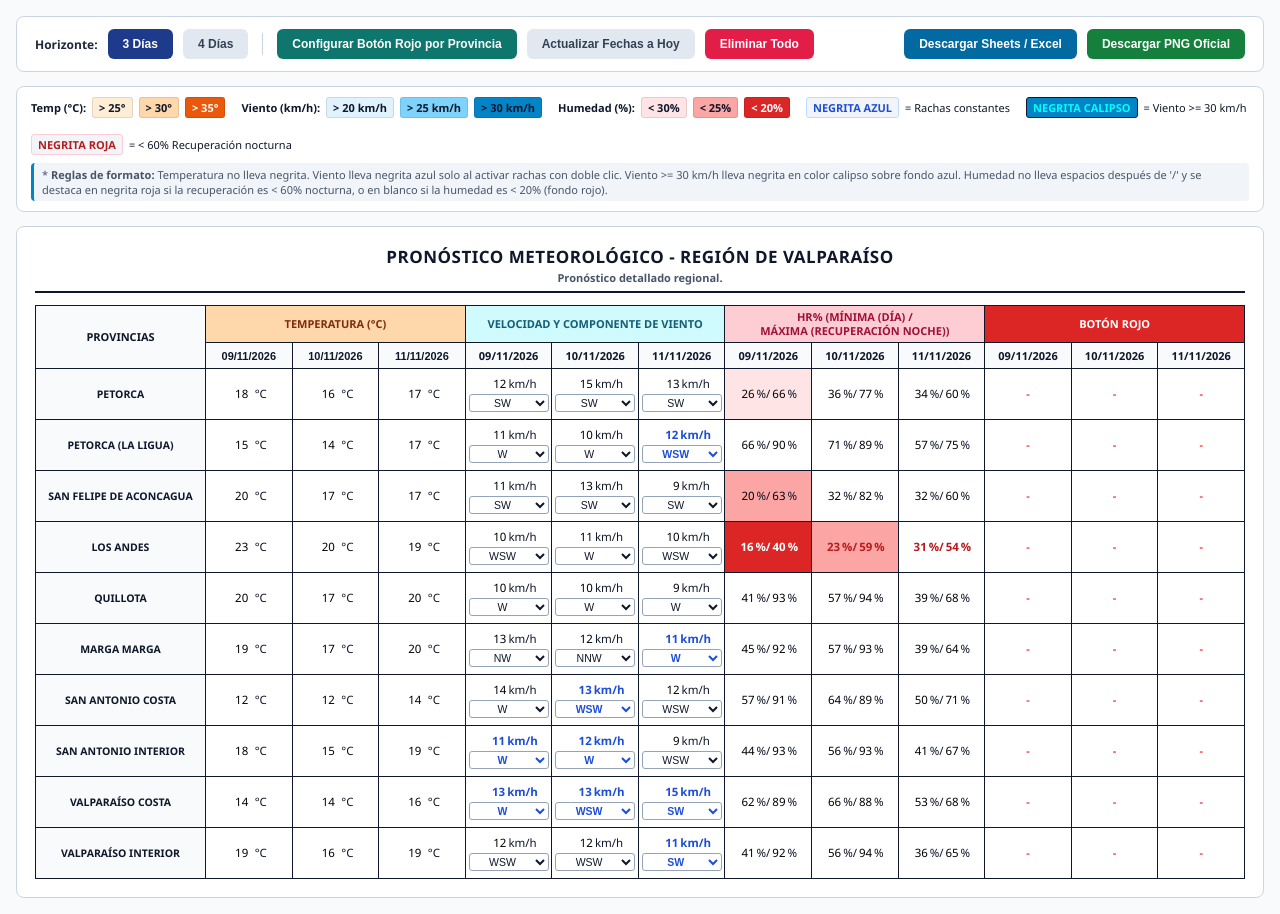
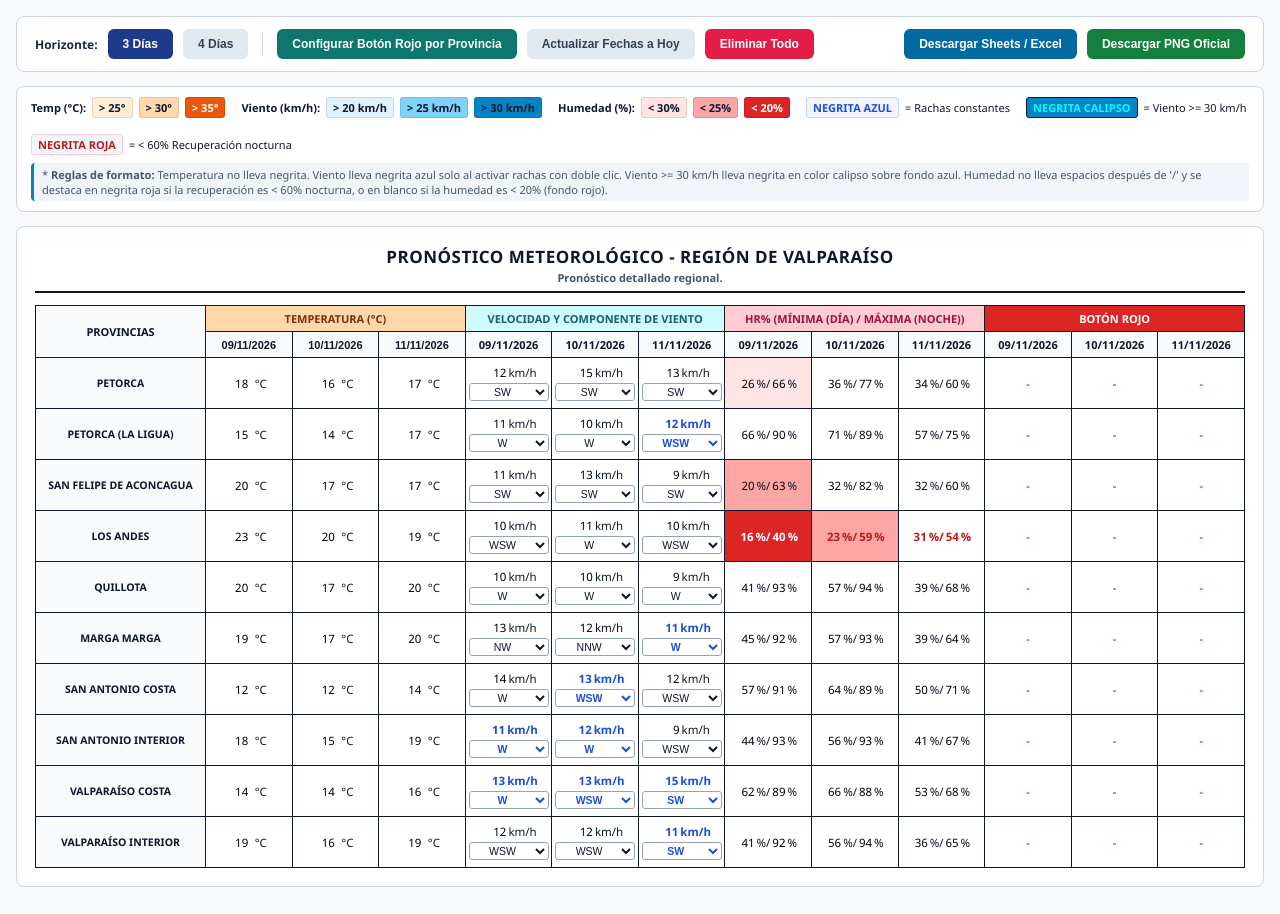
Before and after one commit to UAPIF-5/uapif-hub, a plain HTML site: page modulos/boletin_meteorologico.html in a window 1280 px wide. Drawn offline with nearby package versions, Linux system fonts and the light colour scheme.

Commit message:
boletin_meteorologico.html

```diff
--- a/modulos/boletin_meteorologico.html
+++ b/modulos/boletin_meteorologico.html
@@ -206,11 +206,10 @@
       background-color: #fecdd3;
       color: #9f1239;
       font-weight: 900;
-      white-space: normal;
-      line-height: 1.25;
+      white-space: nowrap;
       text-align: center;
       vertical-align: middle;
-      padding: 4px 6px !important;
+      padding: 5px 4px !important;
     }
     .th-main-rojo {
       background-color: #dc2626;
@@ -615,7 +614,7 @@
           <th rowspan="2" class="th-main-prov">PROVINCIAS</th>
           <th colspan="4" class="th-main-temp header-block-temp">TEMPERATURA (°C)</th>
           <th colspan="4" class="th-main-viento header-block-viento">VELOCIDAD Y COMPONENTE DE VIENTO</th>
-          <th colspan="4" class="th-main-hr header-block-hr"><div style="line-height:1.25; text-align:center;">HR% (MÍNIMA (DÍA) /<br>MÁXIMA (RECUPERACIÓN NOCHE))</div></th>
+          <th colspan="4" class="th-main-hr header-block-hr">HR% (MÍNIMA (DÍA) / MÁXIMA (NOCHE))</th>
           <th colspan="4" class="th-main-rojo header-block-rojo">BOTÓN ROJO</th>
         </tr>
         <tr id="fechas-row">
@@ -1135,7 +1134,7 @@ function buildExportTableElement() {
     <th rowspan="2" class="th-main-prov" style="background:#f8fafc; border:1px solid #0f172a; padding:5px 3px; font-weight:800; width:170px;">PROVINCIAS</th>
     <th colspan="${currentHorizonte}" class="th-main-temp" style="background:#fed7aa; color:#7c2d12; border:1px solid #0f172a; padding:5px 3px; font-weight:900; white-space:nowrap; text-align:center; vertical-align:middle;">TEMPERATURA (°C)</th>
     <th colspan="${currentHorizonte}" class="th-main-viento" style="background:#cffafe; color:#155e75; border:1px solid #0f172a; padding:5px 3px; font-weight:900; white-space:nowrap;">VELOCIDAD Y COMPONENTE DE VIENTO</th>
-    <th colspan="${currentHorizonte}" class="th-main-hr" style="background:#fecdd3; color:#9f1239; border:1px solid #0f172a; padding:4px 6px; font-weight:900; white-space:normal; line-height:1.25; text-align:center; vertical-align:middle;"><div style="line-height:1.25; text-align:center;">HR% (MÍNIMA (DÍA) /<br>MÁXIMA (RECUPERACIÓN NOCHE))</div></th>
+    <th colspan="${currentHorizonte}" class="th-main-hr" style="background:#fecdd3; color:#9f1239; border:1px solid #0f172a; padding:5px 4px; font-weight:900; white-space:nowrap; text-align:center; vertical-align:middle;">HR% (MÍNIMA (DÍA) / MÁXIMA (NOCHE))</th>
     <th colspan="${currentHorizonte}" class="th-main-rojo" style="background:#dc2626; color:#ffffff; border:1px solid #0f172a; padding:5px 3px; font-weight:900; white-space:nowrap;">BOTÓN ROJO</th>
   `;
   thead.appendChild(tr1);
```
